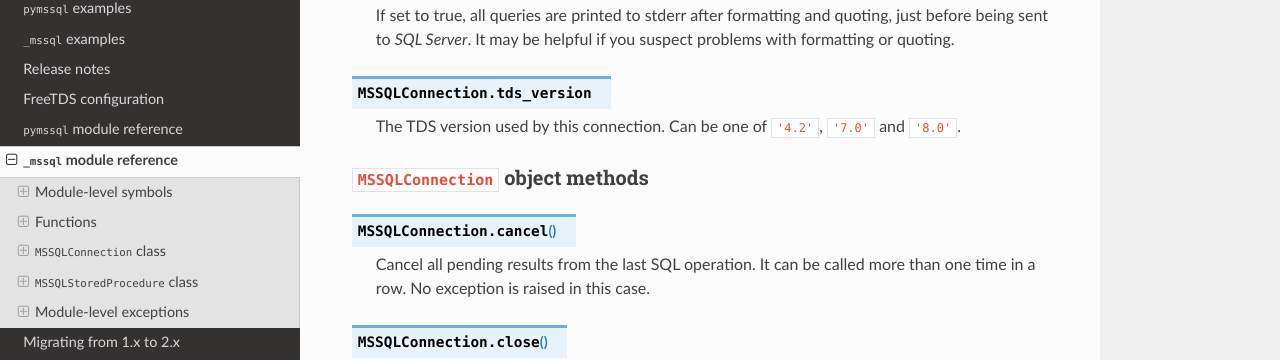
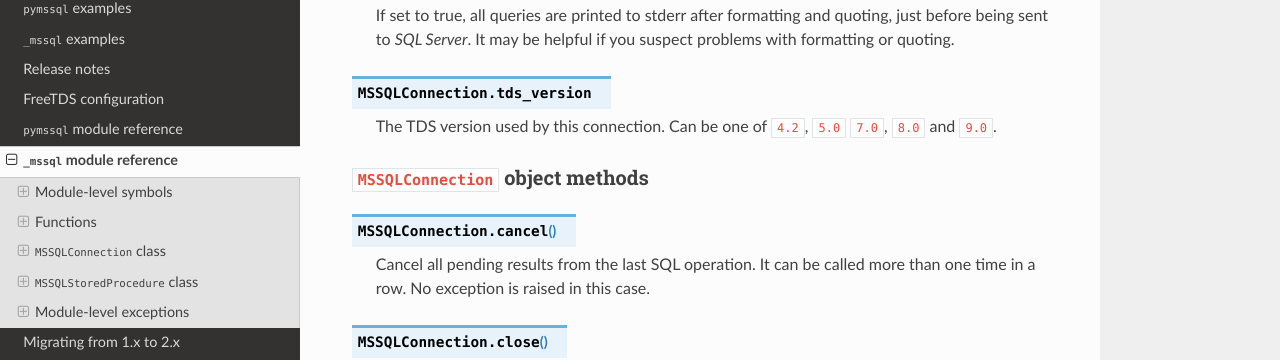
Before and after one commit to pymssql/pymssql, a Sphinx documentation site: the page built from docs/ref/_mssql.rst, in a window 1280 px wide and 900 px high, scrolled down 2484 px. Shown: the part 141-501 px from the top of the window. Built offline with Sphinx 7.4.7 and the Read the Docs theme 2.0.0, drawn with Linux system fonts in a browser that asks for light colours.

```diff
--- a/docs/ref/_mssql.rst
+++ b/docs/ref/_mssql.rst
@@ -132,8 +132,8 @@
 
 .. attribute:: MSSQLConnection.tds_version
 
-   The TDS version used by this connection. Can be one of ``'4.2'``, ``'7.0'``
-   and ``'8.0'``.
+   The TDS version used by this connection. Can be one of ``4.2``, ``5.0``
+   ``7.0``, ``8.0`` and ``9.0``.
 
 ``MSSQLConnection`` object methods
 ----------------------------------
```
Also changed, not shown: 3 other files.
